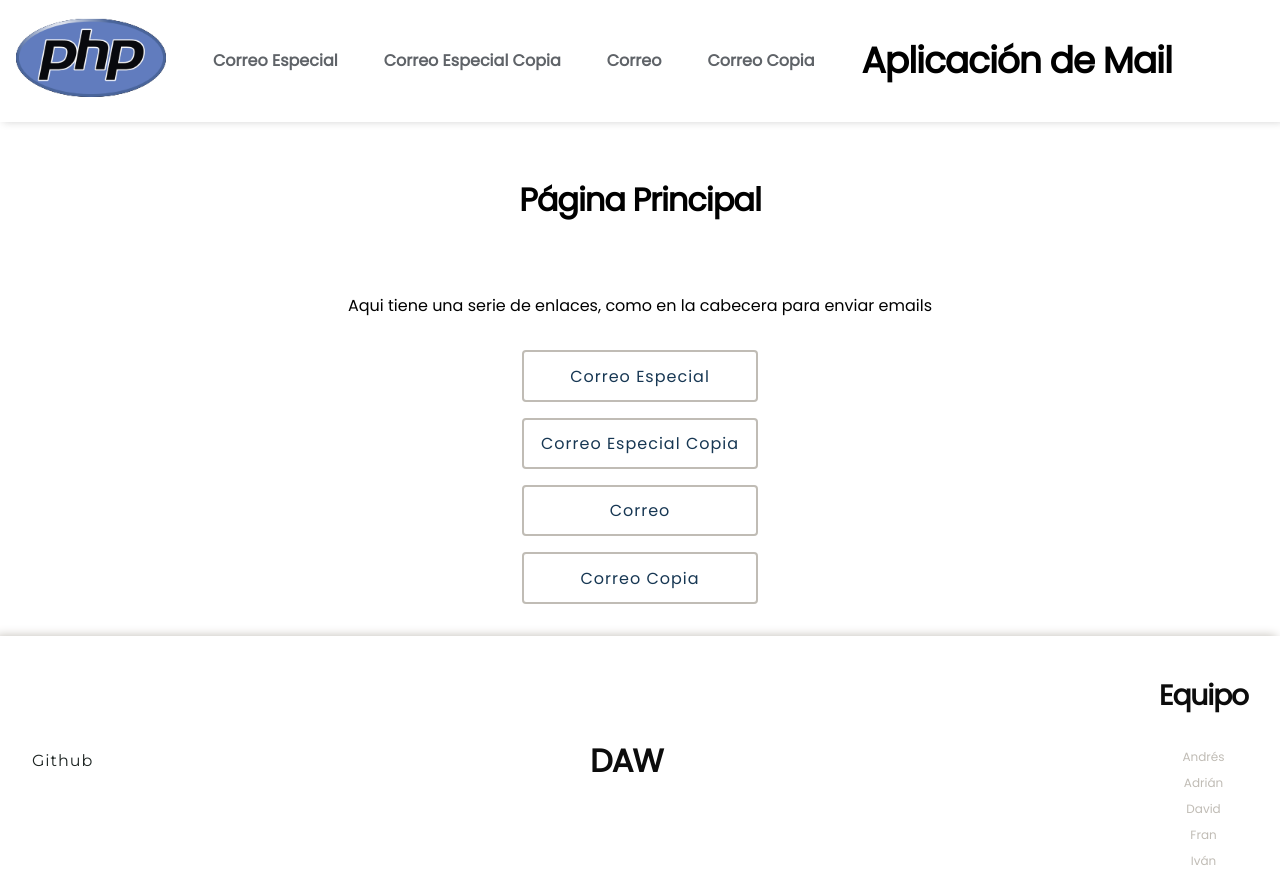
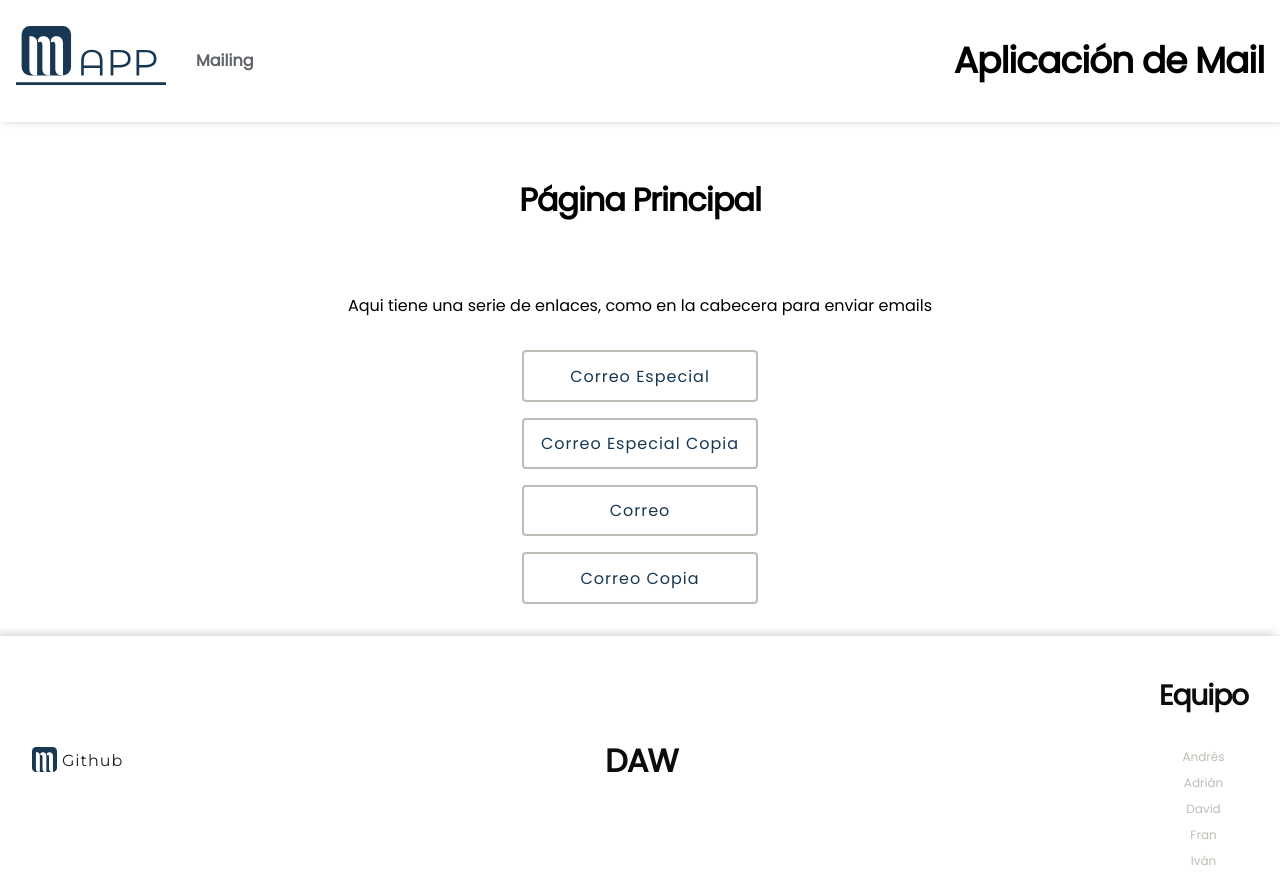
Before and after one commit to DreddSoft/Mailing_APP, a PHP site: page / in a window 1280 px wide. Run offline with PHP 8.4, Linux system fonts and the light colour scheme; a user stored in the database is signed in.

Commit message:
Actualizacion APP Completa, version 1.1

```diff
--- a/footer.php
+++ b/footer.php
@@ -1,6 +1,9 @@
 <footer>
 
-<a href="https://github.com/DreddSoft/Mailing_APP" target="_blank">Github</a>
+<a href="https://github.com/DreddSoft/Mailing_APP" target="_blank">
+    <img src="assets/logo_simple.svg" alt="Logo Simple">
+    <span>Github</span>
+</a>
 <h2>DAW</h2>
 <div class="equipo">
     <h3>Equipo</h3>
--- a/header.php
+++ b/header.php
@@ -1,12 +1,24 @@
 <header>
 
-    <a href="index.php"><img src="assets/new-php-logo.png" alt="Logo de PHP"></a>
+    <div class="left-header">
+            <a href="index.php"><img src="assets/logo_mailing_app.svg" alt="Logo"></a>
     <nav>
-        <a href="mailing_select.php">Correo Especial</a>
-        <a href="mailing_select_CC.php">Correo Especial Copia</a>
-        <a href="mailing_text.php">Correo</a>
-        <a href="mailing_text_CC.php">Correo Copia</a>
+        <a href="#" class="cabecera" id="1" onclick="mostrarSubmenu(this.id);">Mailing</a>
+        <ul id="submenu1" class="hidden">
+            <li></li>
+            <li><a href="mailing_select.php">Correo Especial</a></li>
+            <li><a href="mailing_select_CC.php">Correo Especial Copia</a></li>
+            <li><a href="mailing_text.php">Correo</a></li>
+            <li><a href="mailing_text_CC.php">Correo Copia</a></li>
+        </ul>
+
+
     </nav>
-    <h1>Aplicación de Mail</h1>
+    </div>
+    <div class="right-header">
+        <h1>Aplicación de Mail</h1>
+    </div>
+
+
 
 </header>
--- a/index.php
+++ b/index.php
@@ -21,23 +21,13 @@ if (!$_SESSION['usuario']) {
     <meta charset="UTF-8">
     <meta name="viewport" content="width=device-width, initial-scale=1.0">
     <link rel="stylesheet" href="styles.css">
-    <link rel="shortcut icon" href="assets/new-php-logo.png" type="image/x-icon">
+    <link rel="shortcut icon" href="assets/logo_simple.png" type="image/x-icon">
     <title>Index</title>
 </head>
 
 <body>
-    <header>
 
-        <a href="index.php"><img src="assets/new-php-logo.png" alt="Logo de PHP"></a>
-        <nav>
-            <a href="mailing_select.php">Correo Especial</a>
-            <a href="mailing_select_CC.php">Correo Especial Copia</a>
-            <a href="mailing_text.php">Correo</a>
-            <a href="mailing_text_CC.php">Correo Copia</a>
-        </nav>
-        <h1>Aplicación de Mail</h1>
-
-    </header>
+    <?php include_once('header.php'); ?>
     <main>
 
         <h2>Página Principal</h2>
@@ -50,20 +40,9 @@ if (!$_SESSION['usuario']) {
         </div>
 
     </main>
-    <footer>
+    <?php include_once('footer.php'); ?>
 
-        <a href="https://github.com/DreddSoft/Mailing_APP" target="_blank">Github</a>
-        <h2>DAW</h2>
-        <div class="equipo">
-            <h3>Equipo</h3>
-            <span>Andrés</span>
-            <span>Adrián</span>
-            <span>David</span>
-            <span>Fran</span>
-            <span>Iván</span>
-        </div>
-
-    </footer>
+    <script src="script.js"></script>
 
 </body>
 
--- a/login.php
+++ b/login.php
@@ -24,7 +24,7 @@ if (isset($_GET['mensaje'])) {
     <meta charset="UTF-8">
     <meta name="viewport" content="width=device-width, initial-scale=1.0">
     <link rel="stylesheet" href="styles.css">
-    <link rel="shortcut icon" href="assets/new-php-logo.png" type="image/x-icon">
+    <link rel="shortcut icon" href="assets/logo_simple.png" type="image/x-icon">
     <title>Mail_APP</title>
 </head>
 
--- a/mailing_select_CC.php
+++ b/mailing_select_CC.php
@@ -103,7 +103,7 @@ if ($_SERVER['REQUEST_METHOD'] == "POST") {
     <meta charset="UTF-8">
     <meta name="viewport" content="width=device-width, initial-scale=1.0">
     <link rel="stylesheet" href="styles.css">
-    <link rel="shortcut icon" href="assets/new-php-logo.png" type="image/x-icon">
+    <link rel="shortcut icon" href="assets/logo_simple.png" type="image/x-icon">
     <title>Mailing Select CC</title>
 </head>
 
@@ -154,6 +154,8 @@ if ($_SERVER['REQUEST_METHOD'] == "POST") {
     <!-- Reutilización de código, incluimos el footer como componenet -->
     <?php include_once('footer.php'); ?>
 
+    <script src="script.js"></script>
+
 </body>
 
 </html>
--- /dev/null
+++ b/script.js
@@ -0,0 +1,27 @@
+// funcion para mostrar submenu
+function mostrarSubmenu(id) {
+
+    let submenu = document.getElementById(`submenu${id}`);
+
+    // Si esta oculto
+    if (submenu.classList.contains("hidden")) {
+
+        // Mostramos
+        submenu.classList.remove("hidden");
+
+    } else {    // Si no esta oculto
+
+        // Ocultamos
+        submenu.classList.add("hidden");
+
+    }
+
+}
+
+// Esta función se incluye porque el div.text-base no se captura con el envío del formulario, entonces lo que acepmos es asignarle su contenido a un input oculto que hay justo debajo que ese si lo coge el formulario
+function prepararMensaje() {
+    // Capturamos el contenido del texto-base
+    const mensaje = document.getElementById('base').innerHTML;
+    // Asignamos ese contenido al input oculto que enviara el mensaje
+    document.getElementById('mensaje').value = mensaje;
+}
--- a/styles.css
+++ b/styles.css
@@ -53,7 +53,7 @@ h4 {
 header {
   display: flex;
   flex-direction: row;
-  justify-content: flex-start;
+  justify-content: space-between;
   align-items: center;
   gap: 2rem;
   flex-wrap: wrap;
@@ -63,12 +63,19 @@ header {
   box-shadow: 3px 0 8px rgb(212, 212, 212);
   padding: 1rem 1rem;
 }
+header .left-header {
+  display: flex;
+  flex-direction: row;
+  justify-content: center;
+  align-items: flex-start;
+}
 header img {
-  border-radius: 10px;
   width: 150px;
+  margin-right: 15px;
 }
 header nav {
   display: flex;
+  position: relative;
   flex-direction: row;
   justify-content: center;
   align-items: center;
@@ -76,16 +83,13 @@ header nav {
   height: 70px;
 }
 header nav ul {
-  display: flex;
-  flex-direction: column;
-  justify-content: baseline;
-  align-items: flex-start;
-  color: #5f6368;
-  font-weight: 600;
-  transition: 150ms;
-  padding: 15px;
-  min-width: 200px;
-  cursor: pointer;
+  display: block;
+  list-style: none;
+  position: absolute;
+  top: 0;
+  right: 0;
+  backdrop-filter: blur(2px);
+  transform: translate(0, 20%);
 }
 header nav a {
   display: block;
@@ -95,8 +99,12 @@ header nav a {
   text-decoration: none;
   font-weight: 600;
   cursor: pointer;
+  min-width: 150px;
   padding: 15px;
   border-radius: 6px;
+  transition: 150ms ease-in-out;
+  -webkit-transition: 150ms ease-in-out;
+  -moz-transition: 150ms ease-in-out;
 }
 header nav a:hover {
   color: #202124;
@@ -249,6 +257,10 @@ main .enlaces a:hover {
   border: 2px solid #fff;
 }
 
+.hidden {
+  display: none;
+}
+
 footer {
   display: flex;
   flex-direction: row;
@@ -260,6 +272,10 @@ footer {
   color: #0c0c0c;
 }
 footer a {
+  display: flex;
+  flex-direction: row;
+  justify-content: center;
+  align-items: center;
   text-decoration: none;
   color: #1c2321;
   font-family: "Montserrat", "Arial";
@@ -270,6 +286,10 @@ footer a {
 footer a:hover {
   border-bottom: 1px solid #D0B17A;
   color: #D0B17A;
+}
+footer a img {
+  width: 25px;
+  margin-right: 5px;
 }
 footer .equipo {
   display: flex;
--- a/styles.scss
+++ b/styles.scss
@@ -232,4 +232,8 @@ main {
     }
 }
 
+.hidden {
+    display: none;
+}
+
 @import '_footer.scss';
```
Also changed, not shown: _footer.scss (+9 -0 lines), _header.scss (+27 -14 lines), mailing_select.php (+2 -10 lines), mailing_text.php (+2 -9 lines), mailing_text_CC.php (+2 -9 lines), assets/logo_mailing_app.png (added), assets/logo_mailing_app.svg (added), assets/logo_simple.png (added), assets/logo_simple.svg (added), 1 other file.
